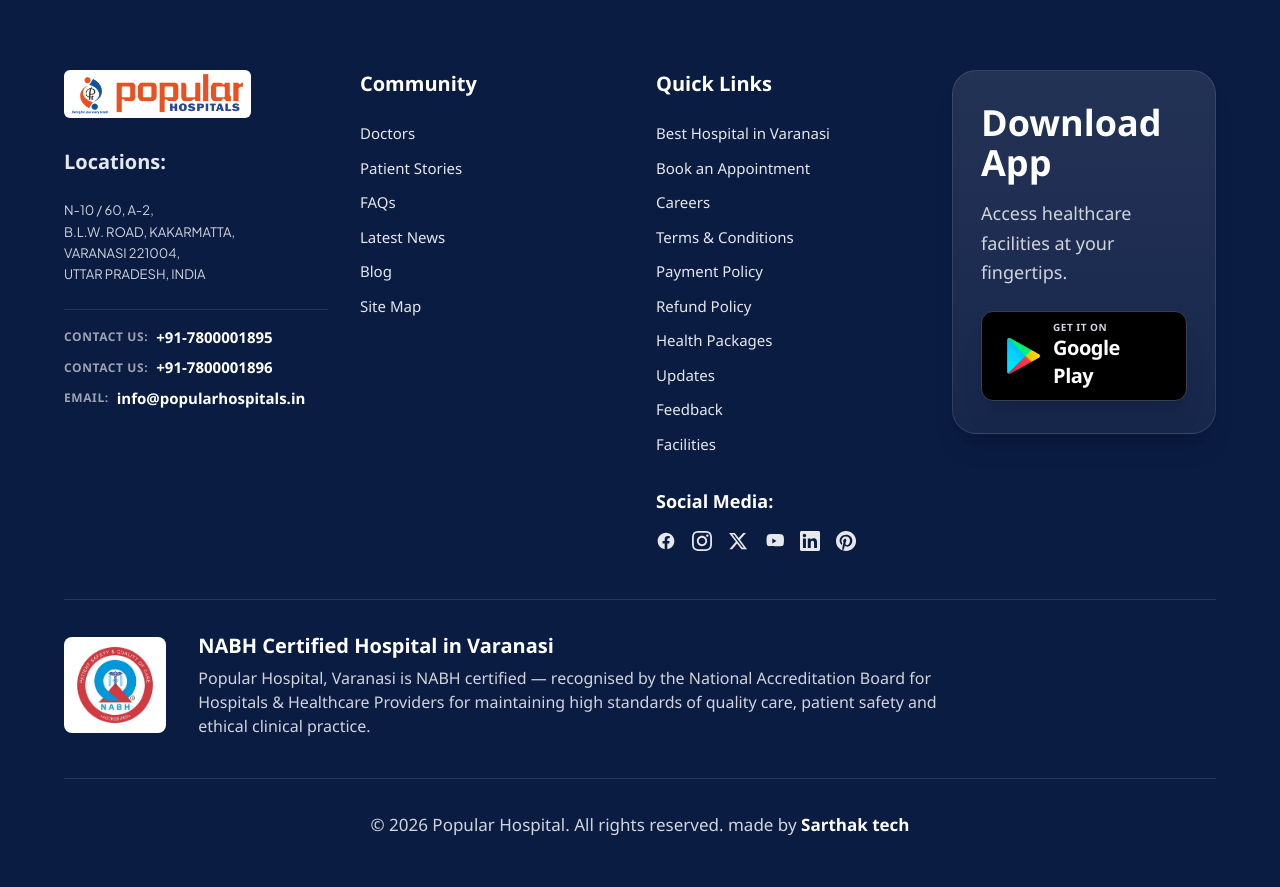
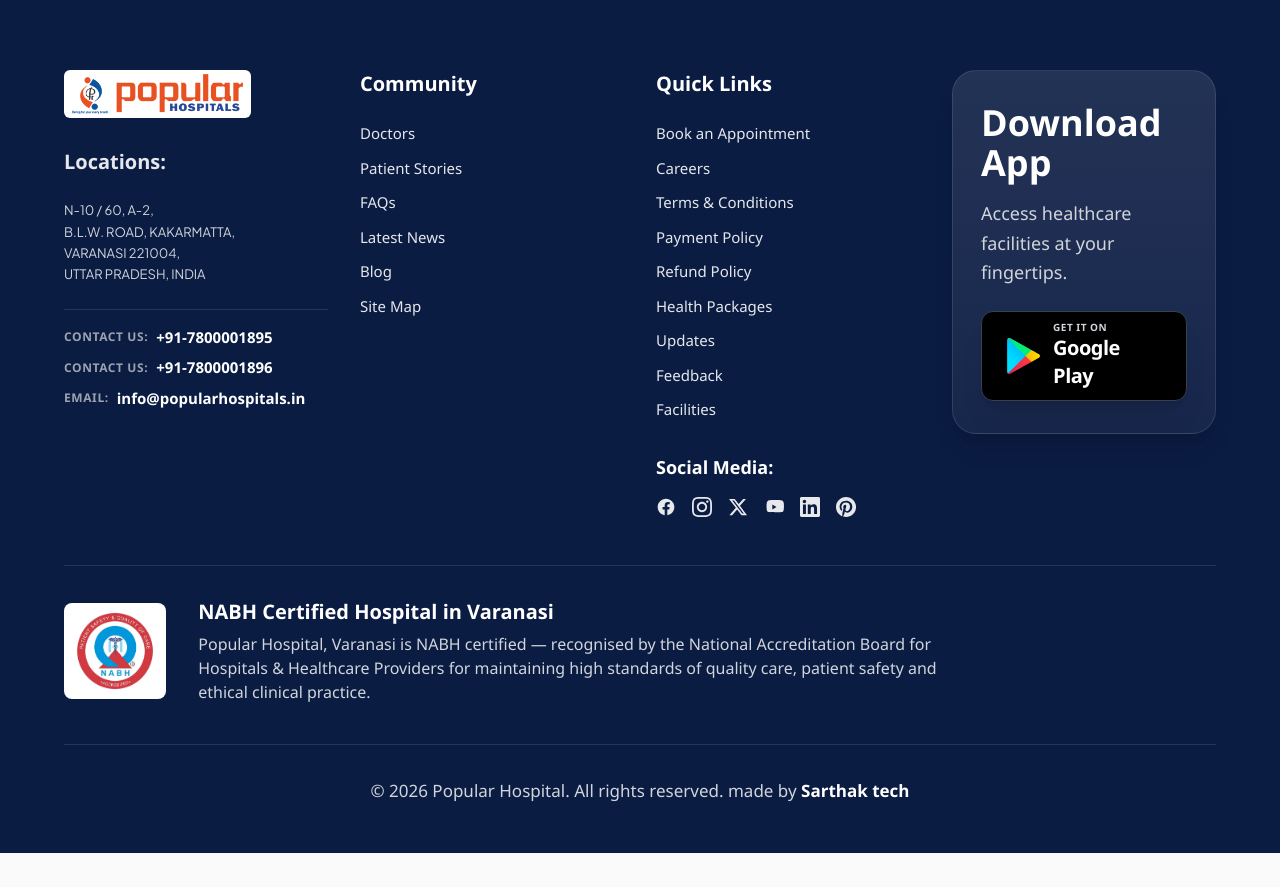
Before and after one commit to ankitsonu5/popular-hospital, a Next.js app in the folder frontend/: page /best-hospital-in-varanasi in a window 1280 px wide. Shown: the part 8240-9127 px from the top of the page. After the commit the page ends 9093 px from the top, so only its background shows below. Built offline with nearby package versions, Linux system fonts and the light colour scheme; no server answers; a web font is replaced by a local one.

Commit message:
revert: keep footer original without any changes

```diff
--- a/frontend/src/components/Footer.tsx
+++ b/frontend/src/components/Footer.tsx
@@ -140,14 +140,6 @@ export function Footer() {
           <div>
             <h3 className="text-xl font-bold font-heading mb-6">Quick Links</h3>
             <ul className="space-y-3 text-[15px] text-gray-200">
-              <li>
-                <Link
-                  href="/best-hospital-in-varanasi"
-                  className="hover:text-white transition-colors"
-                >
-                  Best Hospital in Varanasi
-                </Link>
-              </li>
               <li>
                 <Link
                   href="/book"
```
